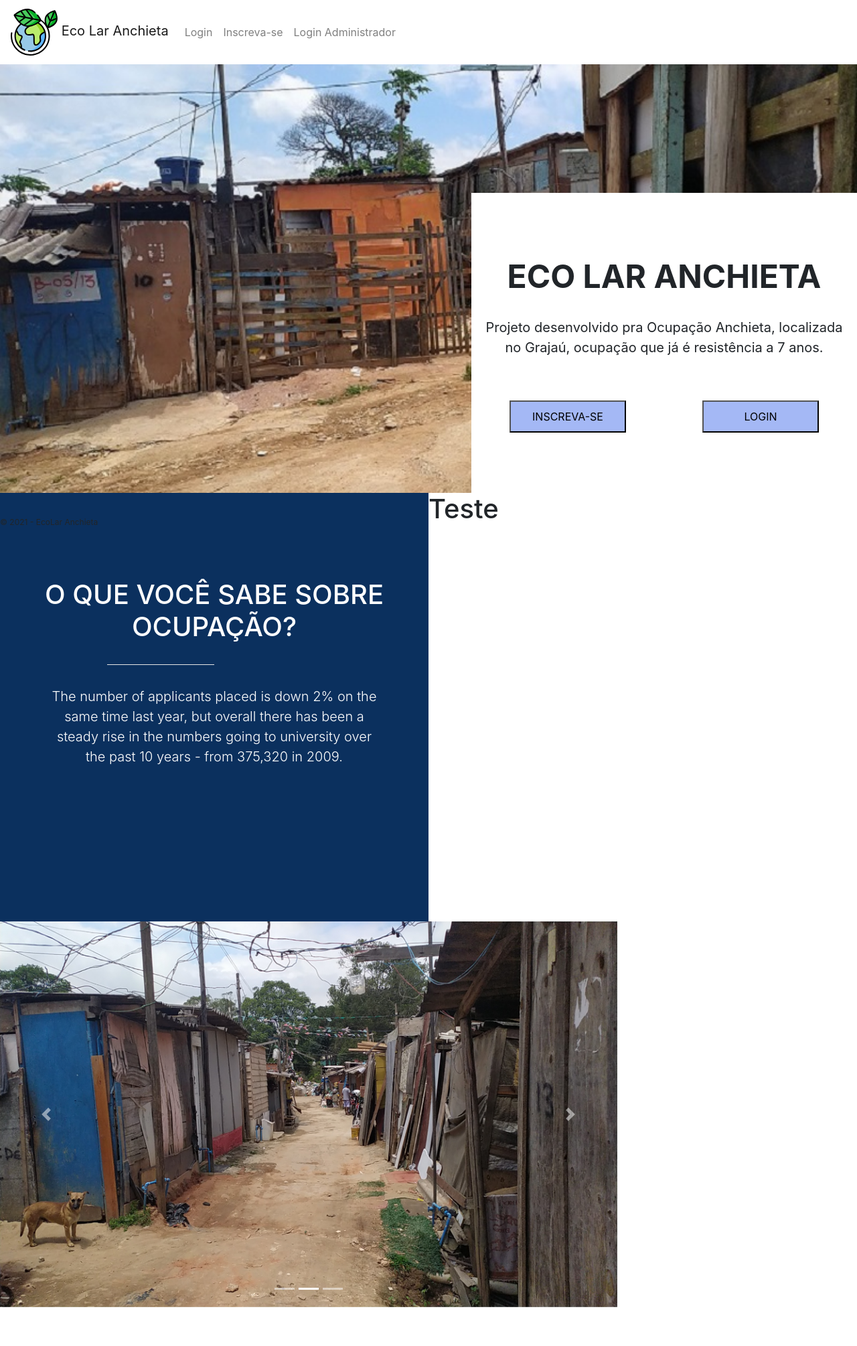
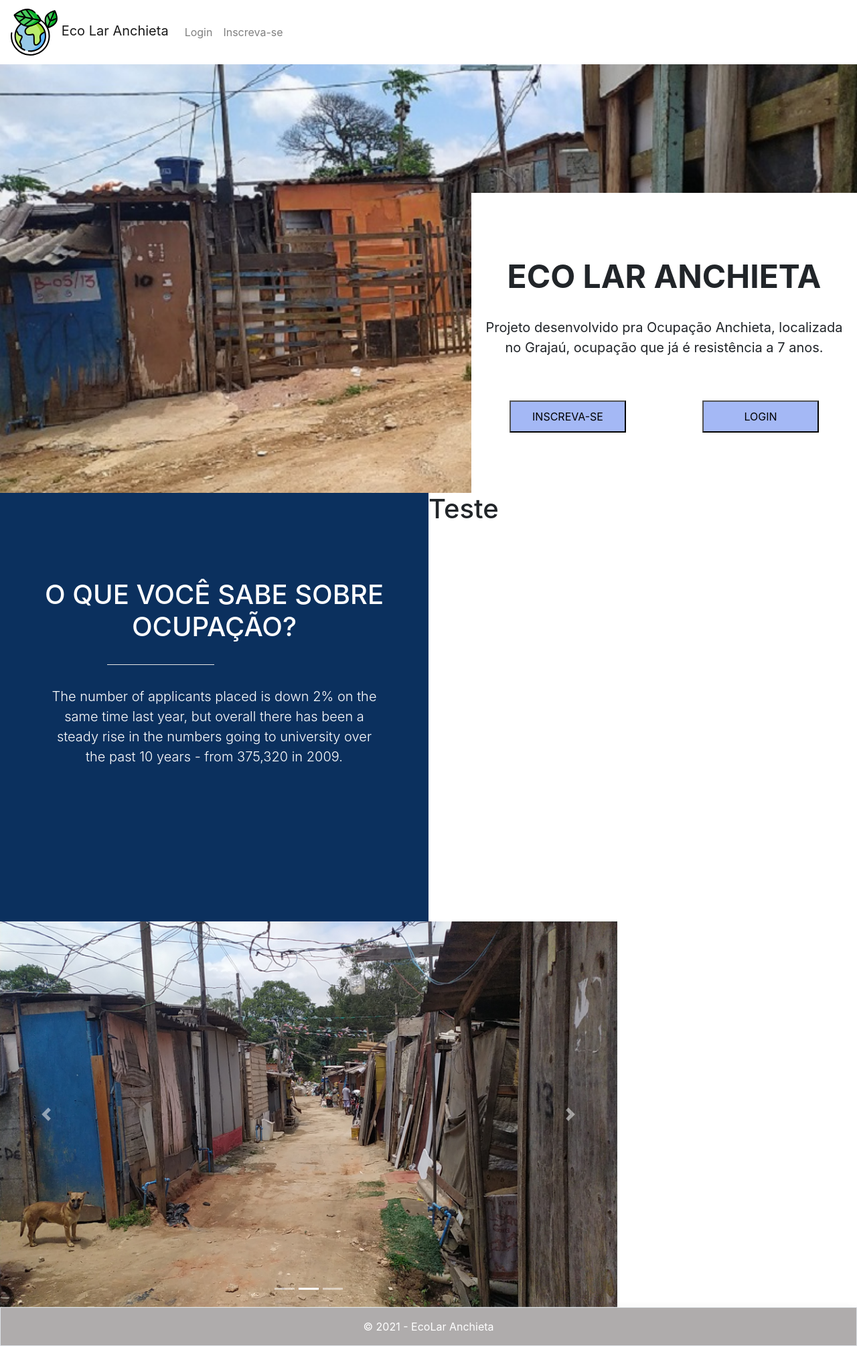
Before and after one commit to Squad9-RecodePro/ecoLarAnchieta, a React (Create React App) app in the folder frontend/: page / in a window 1280 px wide. Shown: the whole page at 67% size. Before the commit the page ends 1952 px from the top, so only its background shows below. Built offline with nearby package versions, Linux system fonts and the light colour scheme.

Commit message:
Consertados erros de estilização e funcionamento nos componentes: Footer e main menu

```diff
--- a/frontend/src/Routes.jsx
+++ b/frontend/src/Routes.jsx
@@ -12,6 +12,7 @@ import ResidentsAdmin from './pages/ResidentsAdmin';
 import VolunteerWorks from './pages/VolunteerWorks';
 import ForgotPassword from './pages/ForgotPassword';
 import ResetPassword from './pages/ResetPassword';
+import RegisterComplete from './pages/RegisterComplete';
 
 
 const Routes = () => (
@@ -28,6 +29,7 @@ const Routes = () => (
             <Route path="/VolunteerWorks" component={VolunteerWorks} />
             <Route path="/ForgotPassword" component={ForgotPassword} />
             <Route path="/ResetPassword" component={ResetPassword} />
+            <Route path="/RegisterComplete" component={RegisterComplete} />
         </Switch>
     </BrowserRouter>
 );
--- a/frontend/src/components/Footer/index.jsx
+++ b/frontend/src/components/Footer/index.jsx
@@ -8,12 +8,11 @@ import './styles.css';
 const Footer = () => {
     return (
         <>
-            {/* <Container className="navbar navbar-inverse navbar-fixed-bottom"> */}
-                <footer className="footer">
+            <div className="rodape">
+                <footer className="footer-copyright text-center py-3 border shadow">
                     &copy; {new Date().getFullYear()} - EcoLar Anchieta
                 </footer>
-            {/* </Container> */}
-
+            </div>
         </>
     );
 }
--- a/frontend/src/components/Footer/styles.css
+++ b/frontend/src/components/Footer/styles.css
@@ -1,10 +1,9 @@
-.footer {
-    display: flex;
-    align-items: center;
-    justify-content: center;
-    height: 5vh;
-    font-size: 12px;
-    position: fixed;
+.rodape {
+    position: static;
+    left: 0;
     bottom: 0;
-
+    width: 100%;
+    background-color: rgb(175, 172, 172);
+    color: white;
+    text-align: center;
 }
--- a/frontend/src/components/Menu/mainMenu/index.jsx
+++ b/frontend/src/components/Menu/mainMenu/index.jsx
@@ -4,7 +4,7 @@ import React from 'react';
 import { Navbar, Nav } from 'react-bootstrap';
 import logo from '../../../assets/icons/icon.svg';
 
-const Menu = () => {
+const Menu = (props) => {
     return (
     <div>
         <Navbar collapseOnSelect expand="lg" bg="white" variant="light">
@@ -20,10 +20,10 @@ const Menu = () => {
             </Navbar.Brand>
             <Navbar.Toggle aria-controls="responsive-navbar-nav" />
             <Navbar.Collapse id="responsive-navbar-nav">
-                <Nav className="mr-auto">
-                    <Nav.Link href="/UserLogin">Login</Nav.Link>
-                    <Nav.Link href="/RegisterUser">Inscreva-se</Nav.Link>
-                    <Nav.Link href="/AdminLogin">Login Administrador</Nav.Link>
+                <Nav className="navbar-nav mr-auto">
+                    <Nav.Link href={props.page1}>{props.title1}</Nav.Link>
+                    <Nav.Link href={props.page2}>{props.title2}</Nav.Link>
+                    <Nav.Link href={props.page3}>{props.title3}</Nav.Link>
                 </Nav>
             </Navbar.Collapse>
         </Navbar>
```
